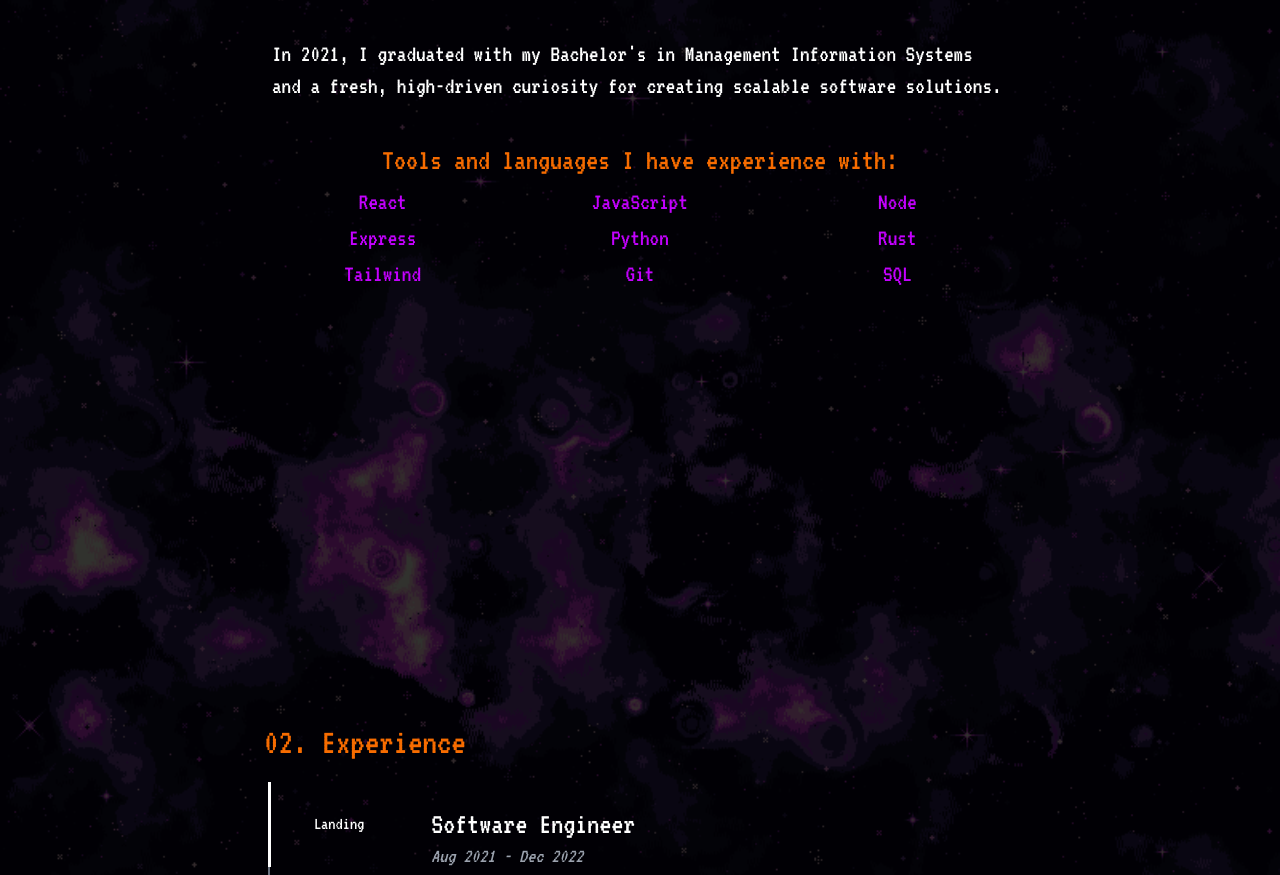
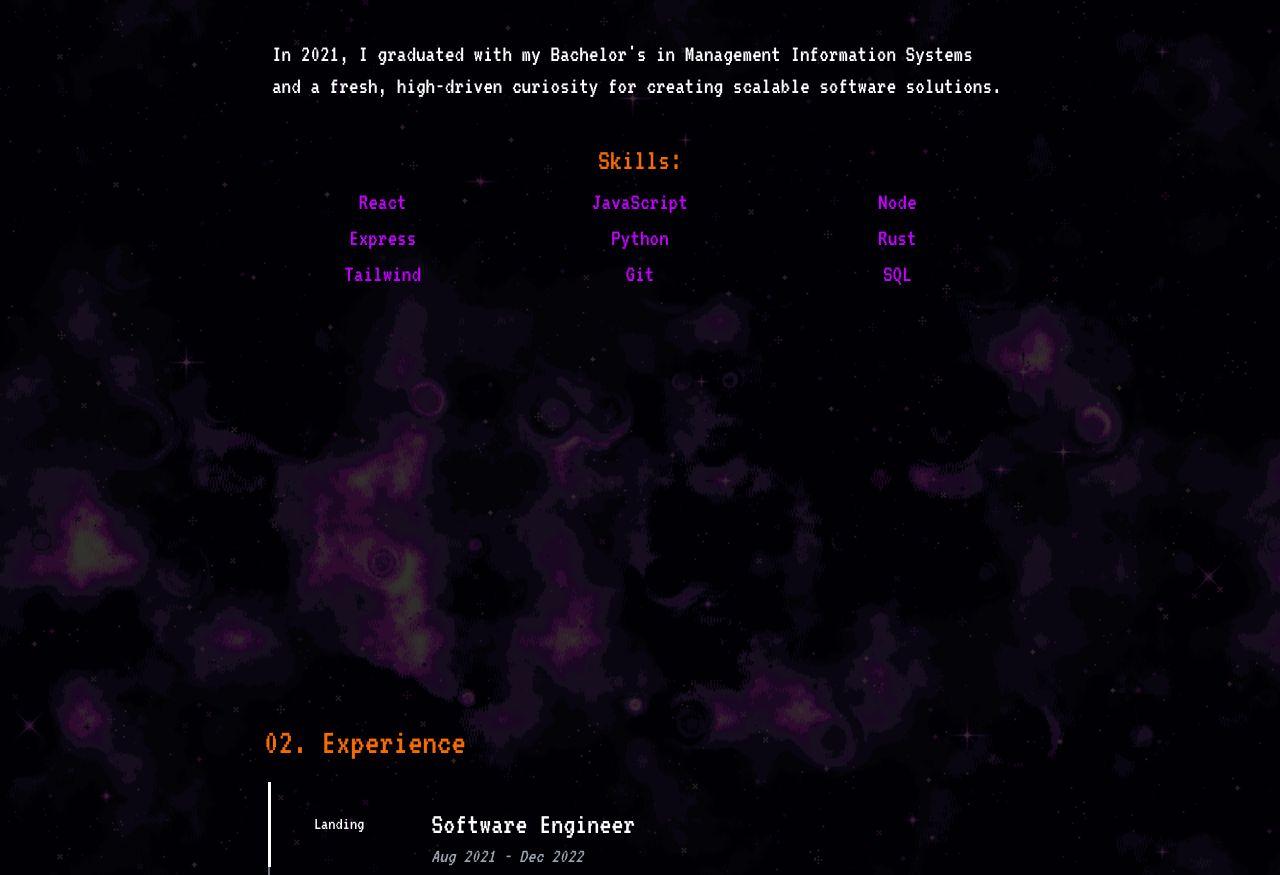
Before and after one commit to armando-valencia/personal-website, a React (Vite) app: page / in a window 1280 px wide. Shown: the part 1440-2315 px from the top of the page. Built offline with nearby package versions, Linux system fonts and the light colour scheme.

Commit message:
Clean up code

```diff
--- a/src/components/About.jsx
+++ b/src/components/About.jsx
@@ -34,7 +34,7 @@ const About = () => {
 					</p>
 				</div>
 				<div className="flex justify-center mt-4 p-2 text-tertiary text-3xl">
-					Tools and languages I have experience with:
+					Skills:
 				</div>
 				<div className="grid grid-cols-3 gap-1 justify-items-center list-none text-secondary">
 					{skills.map((skill) => (
--- a/src/components/Home.jsx
+++ b/src/components/Home.jsx
@@ -1,11 +1,6 @@
 import React, { useState } from "react";
 import { motion } from "framer-motion";
 import { TypeAnimation } from "react-type-animation";
-
-const containerVariants = {
-	hidden: { opacity: 0 },
-	visible: { opacity: 1, transition: { delay: 1, duration: 1.5 } },
-};
 
 const imgVariants = {
 	hidden: {
@@ -33,7 +28,6 @@ const Home = () => {
 	return (
 		<motion.div
 			className="text-tertiary p-2 text-2xl md:text-4xl flex items-center flex-col"
-			// variants={containerVariants}
 			initial="hidden"
 			animate="visible"
 		>
```
